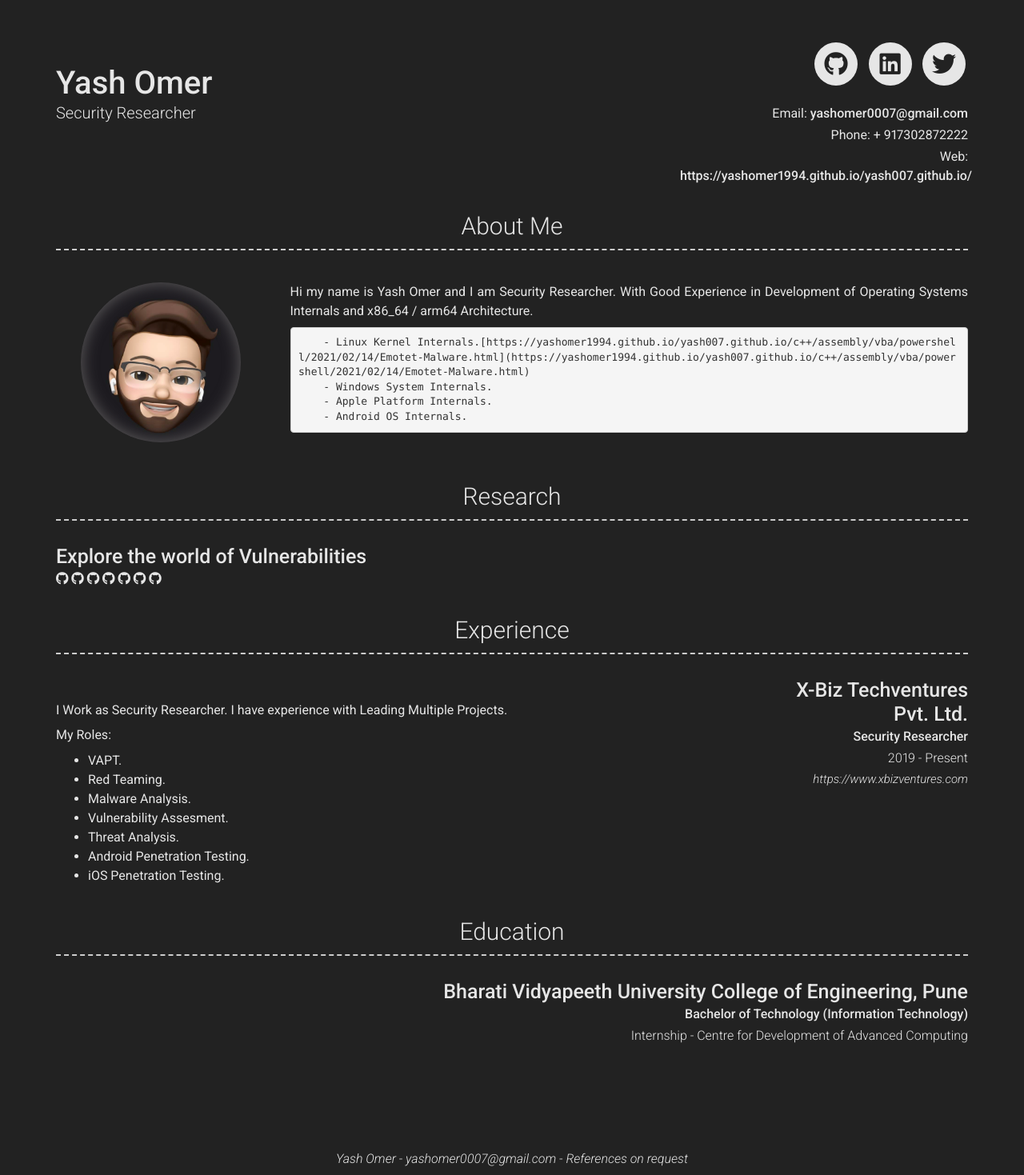
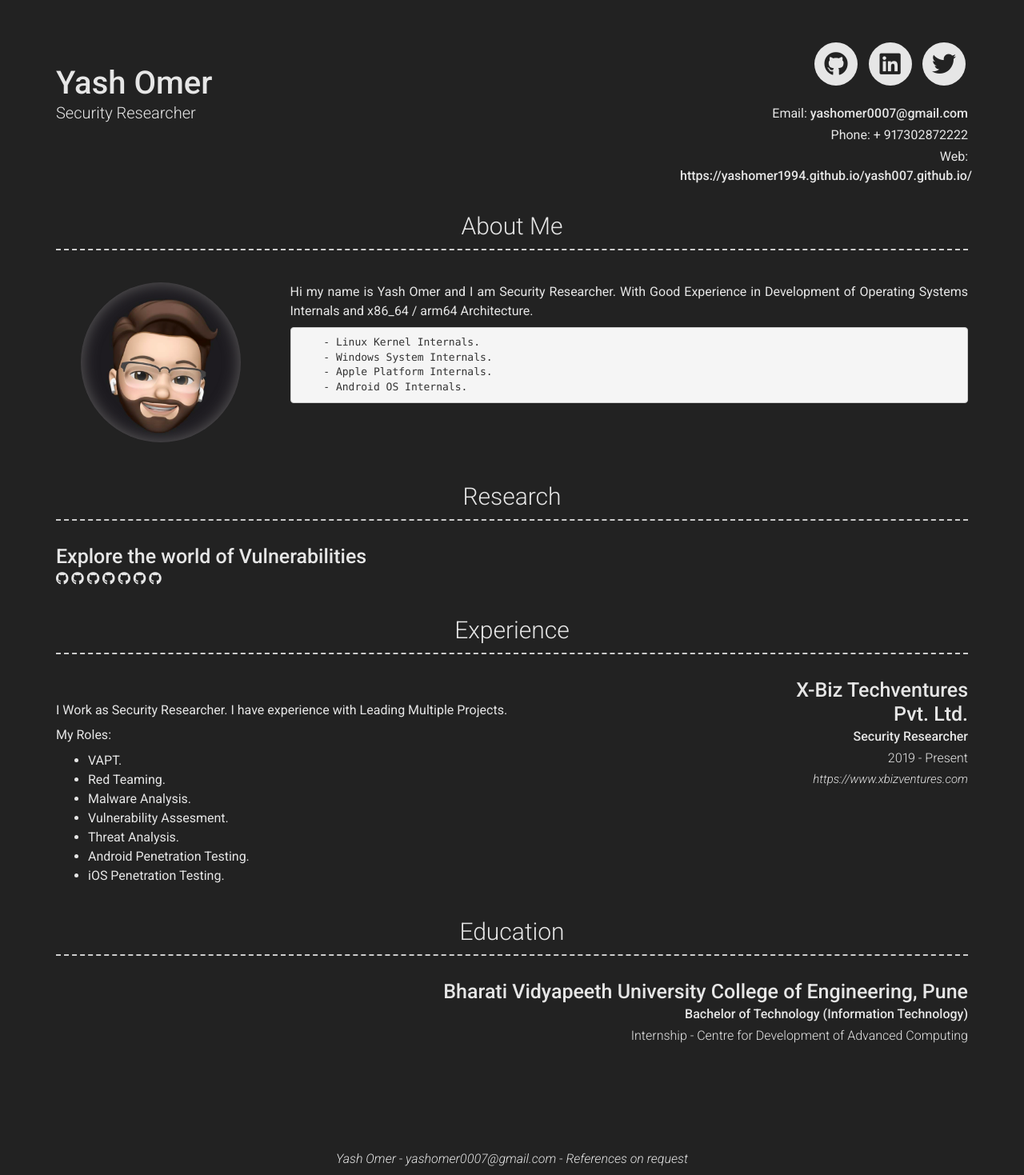
Before and after one commit to yashomer1994/Resume, a Jekyll site: the page built from index.md, in a window 1280 px wide. Shown: the whole page at 80% size. Built offline with Jekyll 4.4.1, drawn with Linux system fonts in a browser that asks for light colours; nearby versions of some CDN libraries; some of the changed lines change nothing that is shown.

Commit message:
Update _config.yml

```diff
--- a/_config.yml
+++ b/_config.yml
@@ -54,7 +54,7 @@
 about_content: | # this will include new lines to allow paragraphs
   Hi my name is Yash Omer and I am Security Researcher. With  Good Experience in Development of Operating Systems Internals and x86_64 / arm64 Architecture.
 
-          - Linux Kernel Internals.[https://yashomer1994.github.io/yash007.github.io/c++/assembly/vba/powershell/2021/02/14/Emotet-Malware.html](https://yashomer1994.github.io/yash007.github.io/c++/assembly/vba/powershell/2021/02/14/Emotet-Malware.html)
+          - Linux Kernel Internals.
           - Windows System Internals.
           - Apple Platform Internals.
           - Android OS Internals.
```
